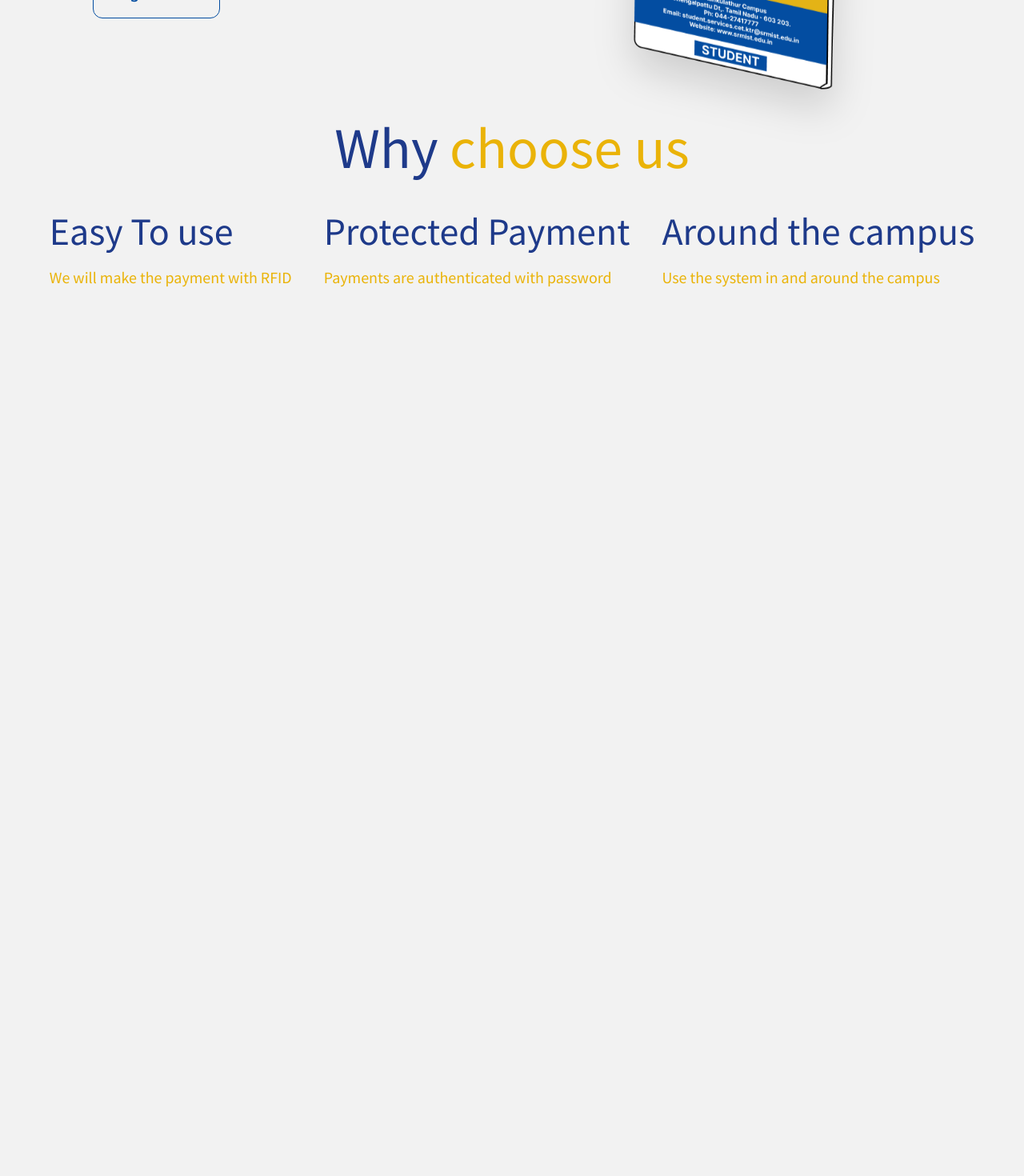
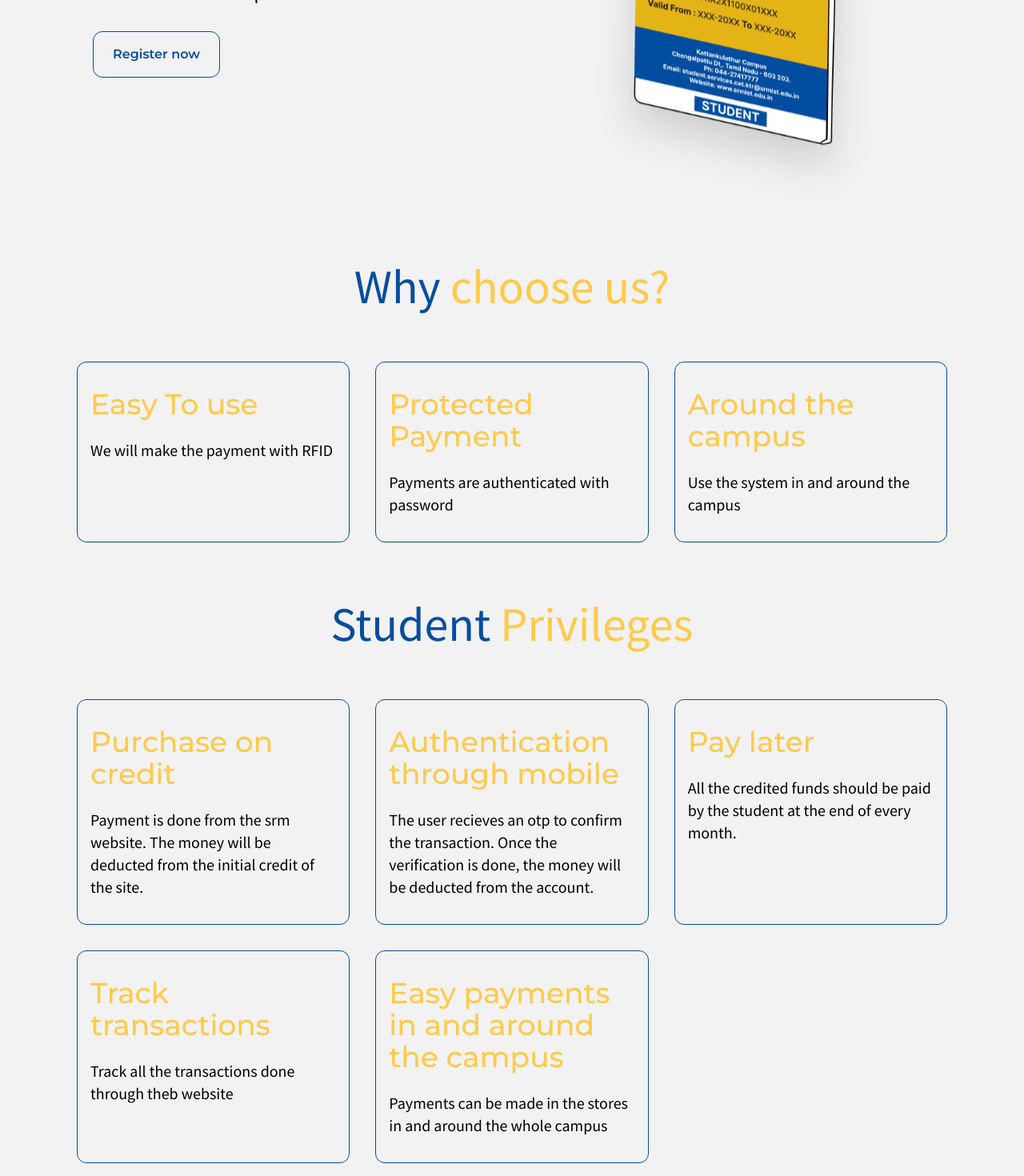
Before and after one commit to kunalkeshan/Easy-Pay-SRM, a Next.js app: page / in a window 1280 px wide. Shown: the part 498-1968 px from the top of the page at 80% size. Before the commit the page ends 879 px from the top, so only its background shows below. Built offline with nearby package versions, Linux system fonts and the light colour scheme.

Commit message:
Features and About with Links Updated (#5)
* features-done

* chore: styling updates and links changed

---------

Co-authored-by: v11run <appalasaisuryavarun@gmail.com>

```diff
--- /dev/null
+++ b/components/landing/About.tsx
@@ -0,0 +1,40 @@
+import React from 'react';
+import Cards from '../reusable/Cards';
+
+const data = [
+	{
+		head: 'Easy To use',
+		para: 'We will make the payment with RFID',
+	},
+	{
+		head: 'Protected Payment',
+		para: 'Payments are authenticated with password',
+	},
+	{
+		head: 'Around the campus',
+		para: 'Use the system in and around the campus',
+	},
+];
+
+const About = () => {
+	const dataItems = data.map((item, index) => {
+		return <Cards key={index} {...item} />;
+	});
+
+	return (
+		<section
+			className='mx-auto mt-10 grid w-full max-w-6xl grid-cols-1 place-items-center gap-8 py-4 px-8'
+			id='about'
+		>
+			<h1 className='text-3xl md:text-6xl'>
+				<span className='text-secondary'>Why</span>{' '}
+				<span className='text-primary'>choose us?</span>
+			</h1>
+			<div className='mt-8 grid grid-cols-1 gap-8 md:grid-cols-3'>
+				{dataItems}
+			</div>
+		</section>
+	);
+};
+
+export default About;
--- a/components/landing/Intro.tsx
+++ b/components/landing/Intro.tsx
@@ -1,9 +1,10 @@
 import React from 'react';
 import Image from 'next/image';
+import Link from 'next/link';
 
 const Intro = () => {
 	return (
-		<section className='mx-auto mt-10 grid w-full max-w-6xl grid-cols-1 gap-8 py-4 px-8 md:grid-cols-2'>
+		<section className='mx-auto mt-10 grid min-h-[80vh] w-full max-w-6xl grid-cols-1 gap-8 py-4 px-8 md:grid-cols-2'>
 			<div className='flex w-full flex-col justify-center p-5'>
 				<h1 className='font-primary text-3xl font-semibold md:text-6xl'>
 					<span className='whitespace-normal text-secondary md:whitespace-nowrap'>
@@ -17,9 +18,12 @@ const Intro = () => {
 					Meet new payment platform for transactions in and around the
 					campus.
 				</h4>
-				<button className='btn mt-8 w-full md:w-fit'>
+				<Link
+					href='/student/register'
+					className='btn mt-8 w-full md:w-fit'
+				>
 					Register now
-				</button>
+				</Link>
 			</div>
 			<div className='flex w-full items-center justify-center'>
 				<div className='w-full max-w-[16rem] animate-float drop-shadow-2xl'>
--- a/components/landing/RetailFeatures.tsx
+++ /dev/null
@@ -1,39 +0,0 @@
-import React from 'react';
-import Cards from '../layouts/Cards';
-
-
-	const data = [{
-		id: 0,
-		head: 'Easy To use',
-		para: 'We will make the payment with RFID',
-	  }, {
-		id: 1,
-		head: 'Protected Payment',
-		para: 'Payments are authenticated with password',
-	  }, {
-		id: 2,
-		head: 'Around the campus',
-		para: 'Use the system in and around the campus',
-	  }];
-
-
-const RetailFeatures = () => {
-
-	const dataItems = data.map(item => {
-		return <Cards key={item.id} head={item.head} para={item.para} />
-	})
-
-
-
-
-	return (
-		<div className='flex flex-col items-center'>
-			<h1 className='text-7xl m-6'> <span className='text-blue-900'>Why</span> <span className='text-yellow-500'>choose us</span>  </h1>
-			<div className='flex flex-row items-center '>
-				{dataItems}
-			</div>
-		</div>
-	)
-};
-
-export default RetailFeatures;
--- a/components/landing/StudentFeatures.tsx
+++ b/components/landing/StudentFeatures.tsx
@@ -1,7 +1,54 @@
 import React from 'react';
 
+import Cards from '../reusable/Cards';
+
+const data = [
+	{
+		id: 0,
+		head: 'Purchase on credit',
+		para: 'Payment is done from the srm website. The money will be deducted from the initial credit of the site.',
+	},
+	{
+		id: 1,
+		head: 'Authentication through mobile',
+		para: 'The user recieves an otp to confirm the transaction. Once the verification is done, the money will be deducted from the account.',
+	},
+
+	{
+		id: 2,
+		head: 'Pay later',
+		para: 'All the credited funds should be paid by the student at the end of every month.',
+	},
+	{
+		id: 3,
+		head: 'Track transactions',
+		para: 'Track all the transactions done through theb website',
+	},
+	{
+		id: 4,
+		head: 'Easy payments in and around the campus',
+		para: 'Payments can be made in the stores in and around the whole campus',
+	},
+];
+
 const StudentFeatures = () => {
-	return <div>StudentFeatures</div>;
+	const dataItems = data.map((item) => {
+		return <Cards key={item.id} head={item.head} para={item.para} />;
+	});
+
+	return (
+		<section
+			className='mx-auto mt-10 grid w-full max-w-6xl grid-cols-1 place-items-center gap-8 py-4 px-8'
+			id='features'
+		>
+			<h1 className='text-3xl md:text-6xl'>
+				<span className='text-secondary'>Student</span>{' '}
+				<span className='text-primary'>Privileges</span>
+			</h1>
+			<div className='mt-8 grid grid-cols-1 gap-8 md:grid-cols-3'>
+				{dataItems}
+			</div>
+		</section>
+	);
 };
-
 export default StudentFeatures;
--- a/components/layouts/Cards.tsx
+++ /dev/null
@@ -1,12 +0,0 @@
-interface Props{"head": string ,"para":string}
-export default function Cards(props:Props) {
-    return (
-        <div className="card border-solid ">
-            <div  className="card-info">
-                <h1 className="text-5xl text-blue-900 m-5">{props.head}</h1>
-                <h4 className="text-xl text-yellow-500 m-5">{props.para}</h4>
-            </div>
-
-        </div>
-    );
-};
--- a/components/layouts/Navbar.tsx
+++ b/components/layouts/Navbar.tsx
@@ -9,6 +9,10 @@ const Navbar = () => {
 		{
 			page: 'Home',
 			url: '/',
+		},
+		{
+			page: 'About',
+			url: '/#about',
 		},
 		{
 			page: 'Features',
@@ -59,9 +63,12 @@ const Navbar = () => {
 				</ul>
 				<div className='mt-4 flex w-full items-center gap-4'>
 					<button className='btn w-full'>Login</button>
-					<button className='btn w-full whitespace-nowrap border-none border-primary hover:!border hover:!bg-transparent hover:text-primary'>
+					<Link
+						href='/student/register'
+						className='btn w-full whitespace-nowrap border-none border-primary hover:!border hover:!bg-transparent hover:text-primary'
+					>
 						Register now
-					</button>
+					</Link>
 				</div>
 			</div>
 		</nav>
--- /dev/null
+++ b/components/reusable/Cards.tsx
@@ -0,0 +1,18 @@
+interface Props {
+	head: string;
+	para: string;
+}
+export default function Cards(props: Props) {
+	return (
+		<div className='group rounded-xl border border-secondary px-4 py-8 transition-all duration-300 hover:bg-secondary'>
+			<div className='border-black'>
+				<h1 className='font-primary text-2xl font-medium text-primary md:text-4xl'>
+					{props.head}
+				</h1>
+				<p className='mt-6 text-base text-black transition-all duration-300 group-hover:text-white md:text-xl'>
+					{props.para}
+				</p>
+			</div>
+		</div>
+	);
+}
--- a/layouts/PublicLayout.tsx
+++ b/layouts/PublicLayout.tsx
@@ -2,11 +2,14 @@ import Footer from '@/components/layouts/Footer';
 import Navbar from '@/components/layouts/Navbar';
 import React, { PropsWithChildren } from 'react';
 import { NextPage } from 'next';
+import Headroom from 'react-headroom';
 
 const PublicLayout: NextPage<PropsWithChildren> = ({ children }) => {
 	return (
 		<>
-			<Navbar />
+			<Headroom>
+				<Navbar />
+			</Headroom>
 			<main className='h-full w-full'>{children}</main>
 			<Footer />
 		</>
--- a/package.json
+++ b/package.json
@@ -21,12 +21,15 @@
     "next-auth": "^4.19.2",
     "next-redux-wrapper": "^8.1.0",
     "react": "18.2.0",
-    "react-dom": "18.2.0",
+    "react-dom": "^18.2.0",
+    "react-headroom": "^3.2.1",
     "react-icons": "^4.7.1",
     "react-redux": "^8.0.5",
     "typescript": "^4.9.5"
   },
   "devDependencies": {
+    "@types/react-headroom": "^3.2.0",
+    "@types/react-router-dom": "^5.3.3",
     "autoprefixer": "^10.4.13",
     "postcss": "^8.4.21",
     "prettier": "^2.8.4",
--- a/pages/index.tsx
+++ b/pages/index.tsx
@@ -1,7 +1,9 @@
 import Intro from '@/components/landing/Intro';
-import RetailFeatures from '@/components/landing/RetailFeatures';
+import About from '@/components/landing/About';
+import StudentFeatures from '@/components/landing/StudentFeatures';
 import PublicLayout from '@/layouts/PublicLayout';
 import Head from 'next/head';
+import ReactDOM from 'react-dom';
 
 export default function Home() {
 	return (
@@ -20,7 +22,8 @@ export default function Home() {
 			</Head>
 			<PublicLayout>
 				<Intro />
-        <RetailFeatures/>
+				<About />
+				<StudentFeatures />
 			</PublicLayout>
 		</>
 	);
```
Also changed, not shown: 1 other file (tests, documents, lock files or other folders).
